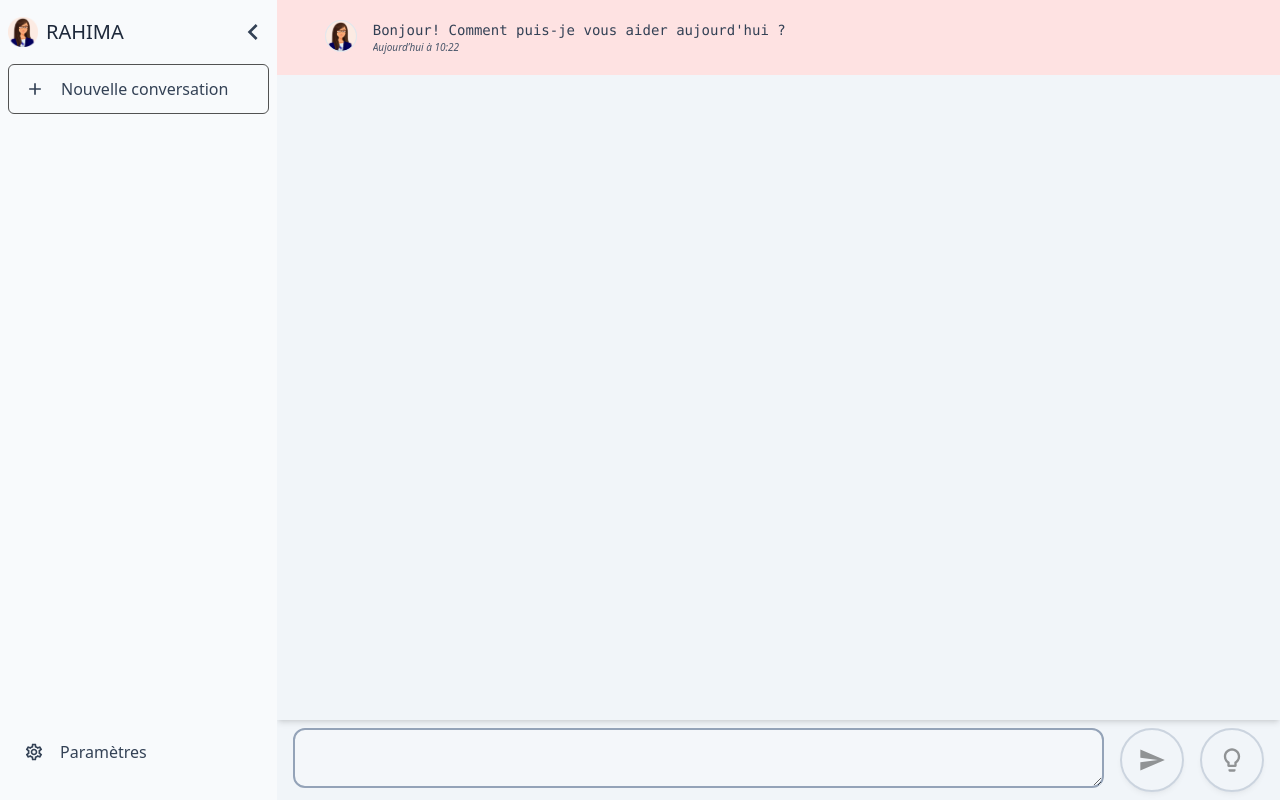
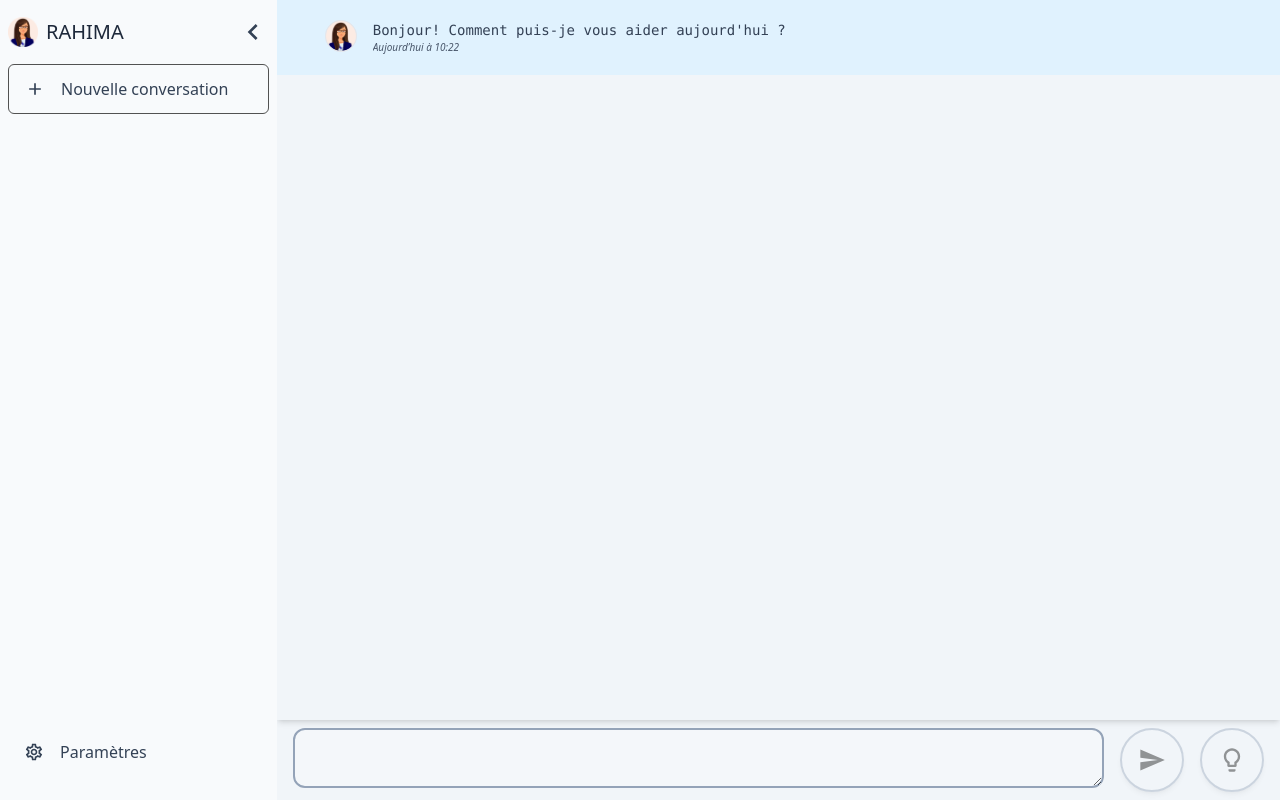
Before and after one commit to KarimTaoui/Paciolinova, a React (Create React App) app: page / in a window 1280 px wide. Built offline with nearby package versions, Linux system fonts and the light colour scheme; no server answers.

Commit message:
Update ChatMessage.js

```diff
--- a/src/components/ChatMessage.js
+++ b/src/components/ChatMessage.js
@@ -9,7 +9,7 @@ const ChatMessage = ({ message }) => {
   const { id, createdAt, text, ai = false } = message;
 
   return (
-    <div key={id} className={`${ai && 'bg-red-100'} flex-row-reverse message px-10`}>
+    <div key={id} className={`${ai && 'bg-sky-100'} flex-row-reverse message px-10`}>
       <div className="message__wrapper">
         <ReactMarkdown
           className={'message__markdown text-left'}
```
